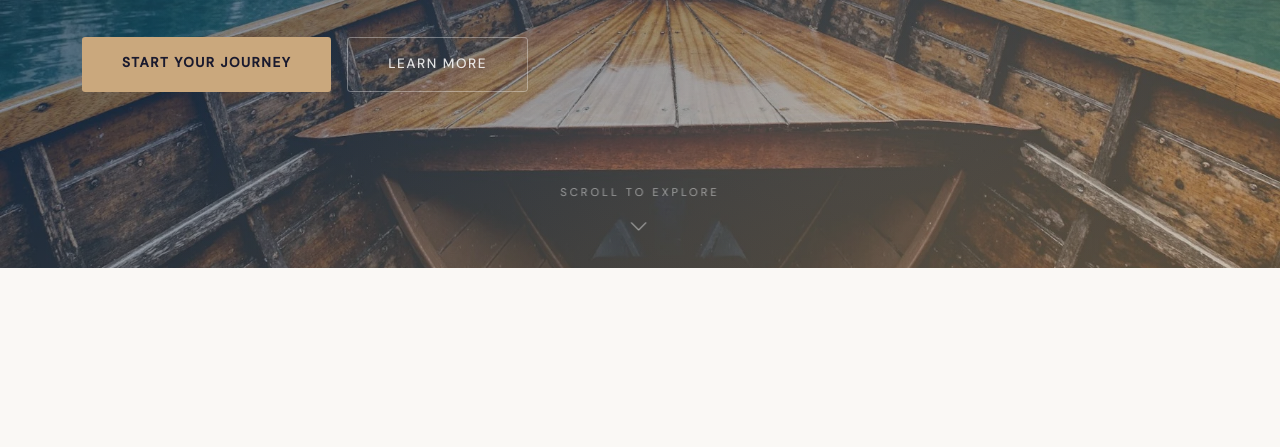
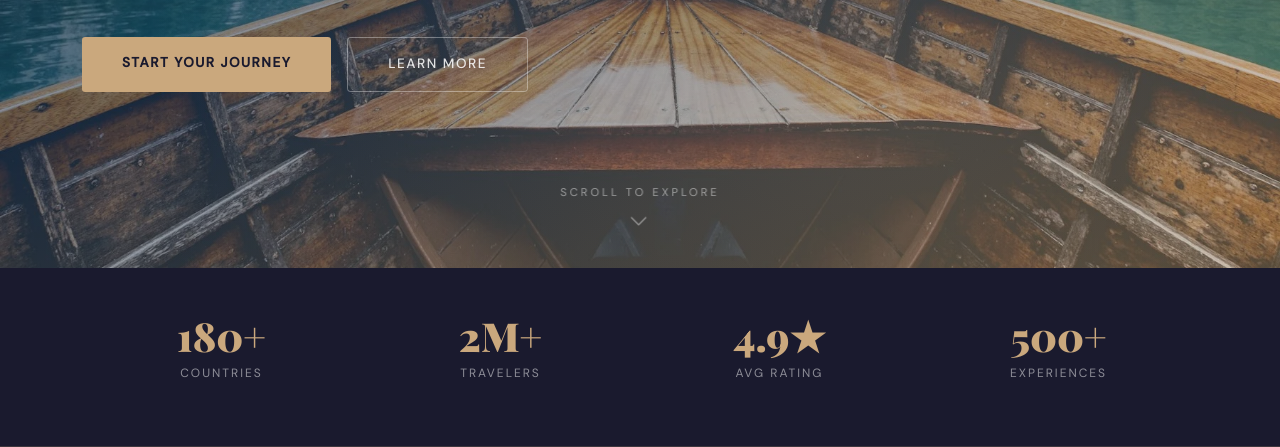
Before and after one commit to Sandeep-K-A/wanderlust-travel-landing-page, a plain HTML site: page index.html in a window 1280 px wide. Shown: the part 532-979 px from the top of the page. Before the commit the page ends 800 px from the top, so only its background shows below. Drawn offline with nearby package versions, Linux system fonts and the light colour scheme; a web font is replaced by a local one.

Commit message:
stats bar completed

```diff
--- a/css/styles.css
+++ b/css/styles.css
@@ -58,6 +58,13 @@ h4 {
     background 0.4s ease,
     box-shadow 0.4s ease;
   padding: 1.2rem 0;
+}
+
+#mainNav.scrolled {
+  background: hsla(240, 28%, 14%, 0.96);
+  backdrop-filter: blur(12px);
+  box-shadow: 0 2px 30px hsla(0, 0%, 0%, 0.25);
+  padding: 0.7rem 0;
 }
 
 #mainNav .navbar-brand {
@@ -249,6 +256,36 @@ h4 {
   margin-top: 0.4rem;
   animation: bounce 2s infinite;
 }
+
+/* hero styles end */
+
+/* stats bar styles start */
+
+.stats-bar {
+  background: var(--color-mirage);
+  padding: 2.5rem 0;
+  border-bottom: 1px solid hsla(34, 42%, 64%, 0.2);
+}
+
+.stat-item {
+  text-align: center;
+  padding: 0.5rem;
+}
+
+.stat-num {
+  color: var(--color-fawn);
+  font-size: 2.5rem;
+  font-weight: 900;
+  line-height: 1;
+}
+
+.stat-label {
+  font-size: 0.75rem;
+  letter-spacing: 2px;
+  text-transform: uppercase;
+  color: rgba(255, 255, 255, 0.5);
+  margin-top: 0.3rem;
+}
 /* ANIMATIONS */
 
 @keyframes fadeUp {
@@ -283,7 +320,7 @@ h4 {
   }
 }
 
-@keyframes pulse{
+@keyframes pulse {
   0%,
   100% {
     opacity: 0.5;
@@ -292,3 +329,14 @@ h4 {
     opacity: 1;
   }
 }
+
+.reveal{
+  opacity: 0;
+  transform: translateY(30px);
+  transition: opacity 0.7s ease, transform 0.7s ease;
+}
+
+.reveal.visible{
+  opacity: 1;
+  transform: none;
+}
--- a/index.html
+++ b/index.html
@@ -22,10 +22,10 @@
   </head>
   <body>
     <header>
+      <!-- NAVBAR -->
       <nav id="mainNav" class="navbar navbar-expand-lg">
         <div class="container">
           <a class="navbar-brand" href="#hero">Wander<span>lust</span></a>
-
           <button
             class="navbar-toggler"
             type="button"
@@ -61,6 +61,7 @@
       </nav>
     </header>
     <main>
+      <!-- HERO -->
       <section id="hero" class="hero">
         <div class="container">
           <div class="row">
@@ -85,6 +86,41 @@
           <i class="bi bi-chevron-down"></i>
         </div>
       </section>
+
+      <!-- STATS BAR -->
+      <section class="stats-bar">
+        <div class="container">
+          <div class="row g-0">
+            <div class="col-6 col-md-3 reveal">
+              <div class="stat-item">
+                <h3 class="stat-num">180+</h3>
+                <p class="stat-label">Countries</p>
+              </div>
+            </div>
+
+            <div class="col-6 col-md-3 reveal" style="transition-delay: 0.1s;">
+              <div class="stat-item">
+                <h3 class="stat-num">2M+</h3>
+                <p class="stat-label">Travelers</p>
+              </div>
+            </div>
+
+            <div class="col-6 col-md-3 reveal" style="transition-delay: 0.2s;">
+              <div class="stat-item">
+                <h3 class="stat-num">4.9&starf;</h3>
+                <p class="stat-label">Avg Rating</p>
+              </div>
+            </div>
+
+            <div class="col-6 col-md-3 reveal" style="transition-delay: 0.3s;">
+              <div class="stat-item">
+                <h3 class="stat-num">500+</h3>
+                <p class="stat-label">Experiences</p>
+              </div>
+            </div>
+          </div>
+        </div>
+      </section>
     </main>
     <footer></footer>
     <script
@@ -92,5 +128,6 @@
       integrity="sha384-FKyoEForCGlyvwx9Hj09JcYn3nv7wiPVlz7YYwJrWVcXK/BmnVDxM+D2scQbITxI"
       crossorigin="anonymous"
     ></script>
+    <script src="./js/script.js"></script>
   </body>
 </html>
--- a/js/script.js
+++ b/js/script.js
@@ -0,0 +1,20 @@
+// navbar scroll effect
+
+const nav=document.getElementById("mainNav");
+window.addEventListener("scroll",()=>{
+    nav.classList.toggle("scrolled",window.scrollY > 60);
+});
+
+// scroll reveal
+
+const revealElements = document.querySelectorAll(".reveal");
+const observer = new IntersectionObserver((entries)=>{
+    entries.forEach((e)=>{
+        if(e.isIntersecting){
+            e.target.classList.add("visible");
+            observer.unobserve(e.target);
+        }
+    });
+},{threshold:0.12});
+
+revealElements.forEach((e)=>observer.observe(e));
```
